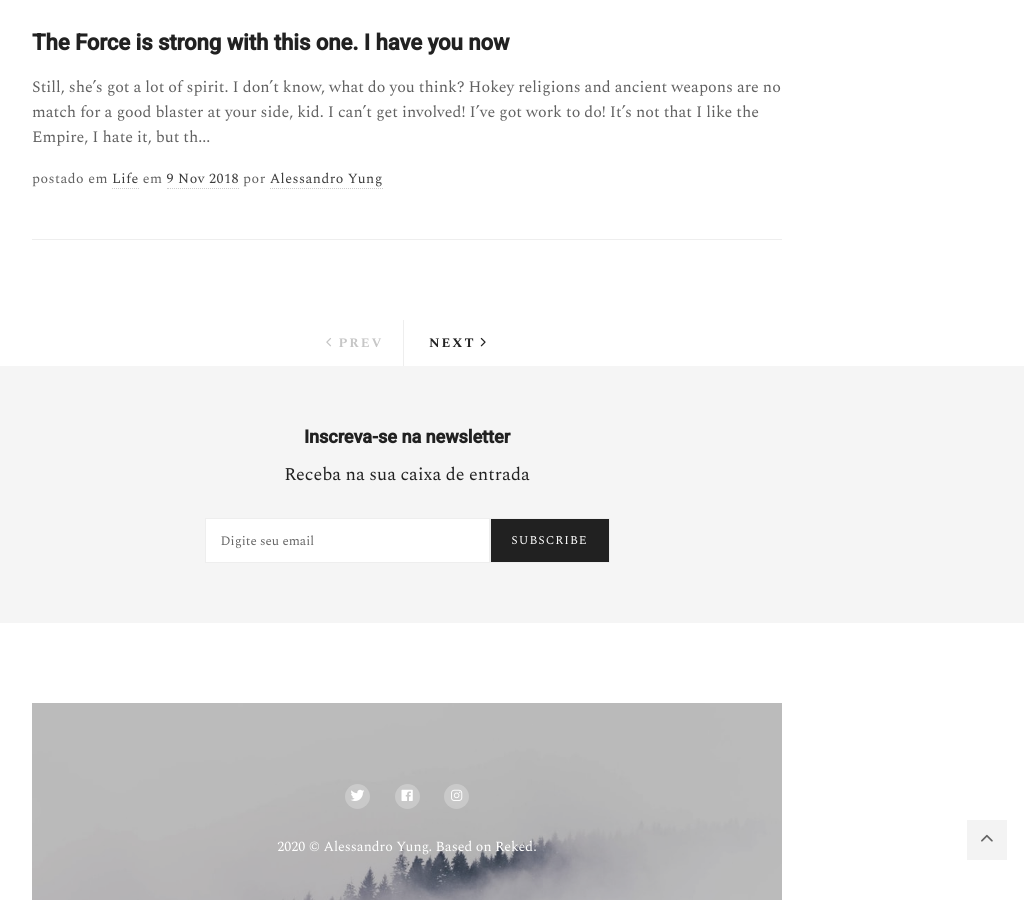
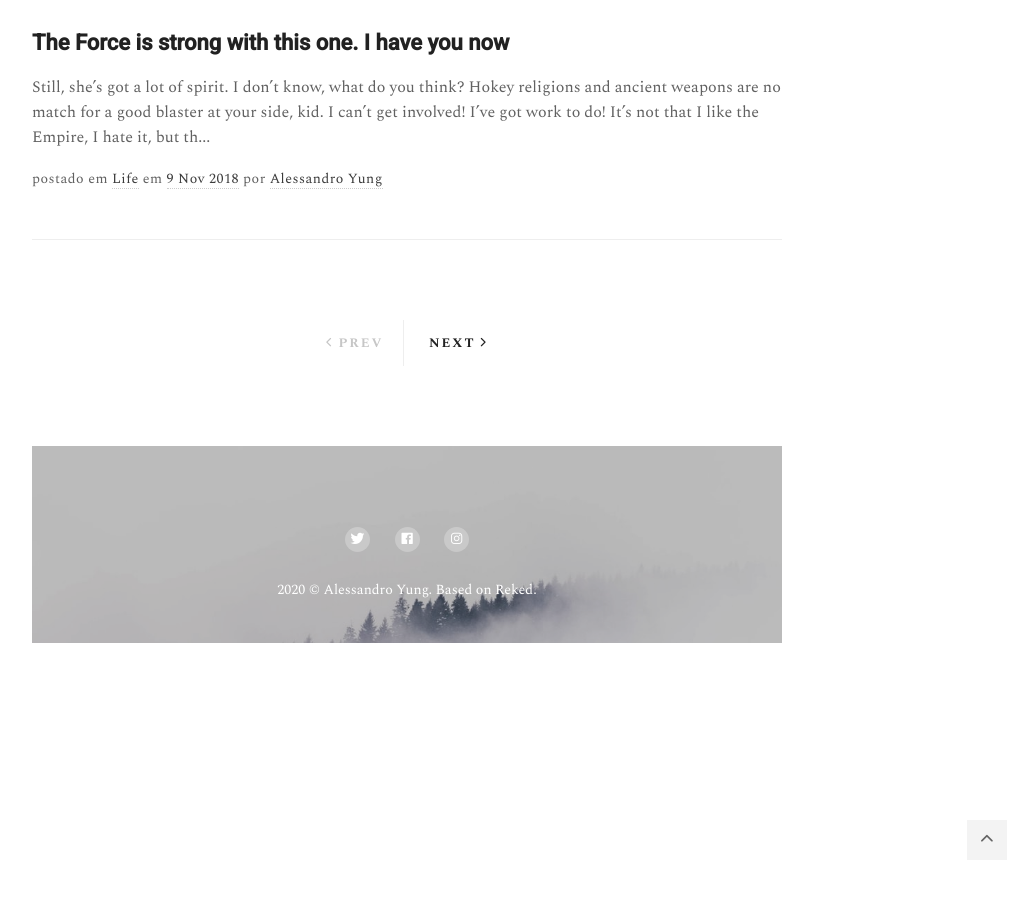
Before and after one commit to yunghk/Blog, a Jekyll site: the page built from index.html, in a window 1280 px wide and 900 px high, scrolled down 1771 px. Shown: the whole window, without its empty margins (233-1257 px from the left). Built offline with Jekyll 4.4.1, drawn with Linux system fonts in a browser that asks for light colours; nearby versions of some CDN libraries; the list of posts is cut into pages by our own code; after the commit the page ends 2414 px from its top, so only the background shows below that.

Commit message:
Minor changes

```diff
--- a/index.html
+++ b/index.html
@@ -11,41 +11,3 @@ layout: default
   </div>
 </div>
 {% include pagination.html %}
-
-<div class="widget-newsletter">
-  <h5 class="newsletter-title wow fadeInUp">Inscreva-se na newsletter</h5>
-  <div class="newsletter-subtitle wow fadeInUp" data-wow-delay=".2s">
-    Receba na sua caixa de entrada
-  </div>
-  <form
-    class="newsletter-form validate"
-    action="{% if site.mailchimp %}//{{site.mailchimp}}{% else %}#{% endif %}"
-    method="POST"
-    id="membedded-subscribe-form"
-    name="membedded-subscribe-form"
-    target="_blank"
-    novalidate
-  >
-    <div class="newsletter-group">
-      <div class="newsletter-group-top">
-        <label class="screen-reader-text" for="mce-EMAIL"
-          >Enter your mail address</label
-        >
-        <input
-          class="newsletter-email required email"
-          id="mce-EMAIL"
-          type="text"
-          name="EMAIL"
-          placeholder="Digite seu email"
-        />
-      </div>
-      <input
-        class="newsletter-button"
-        id="membedded-subscribe"
-        type="submit"
-        name="subscribe"
-        value="Subscribe"
-      />
-    </div>
-  </form>
-</div>
```
